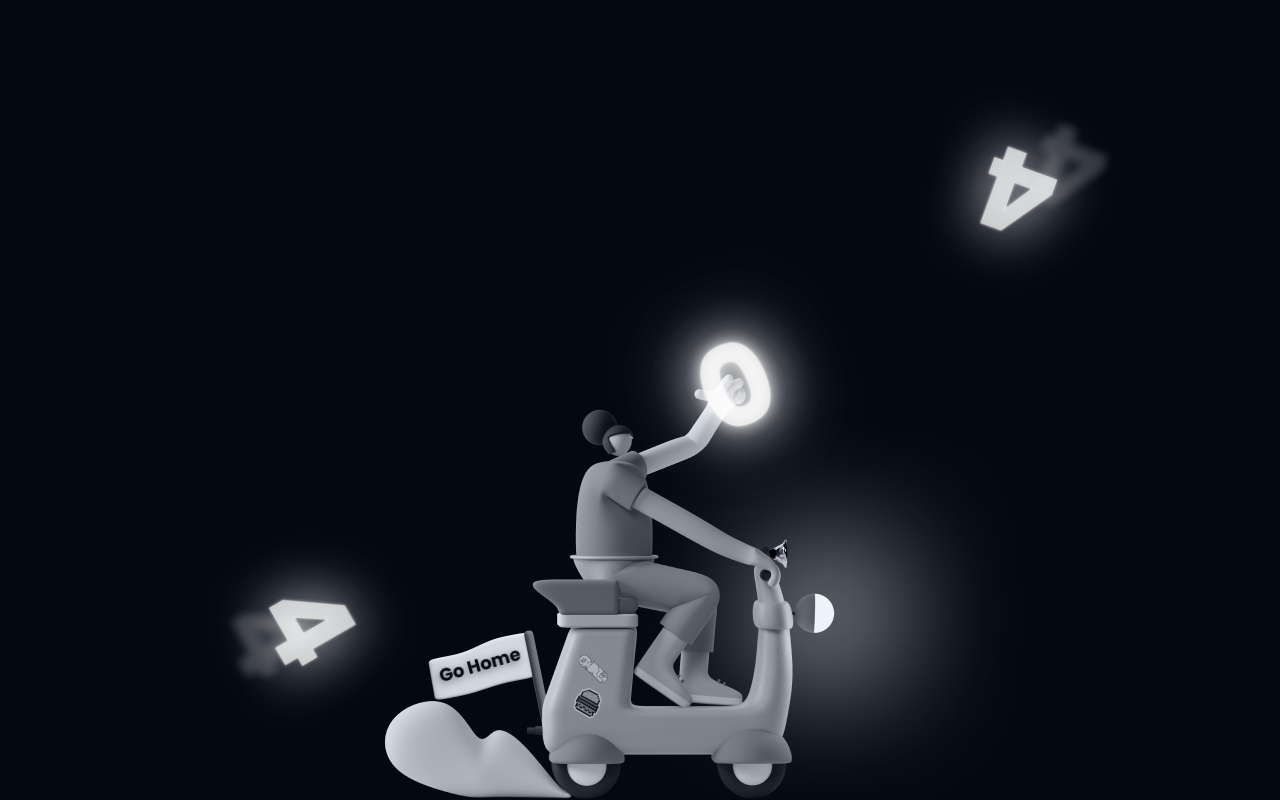
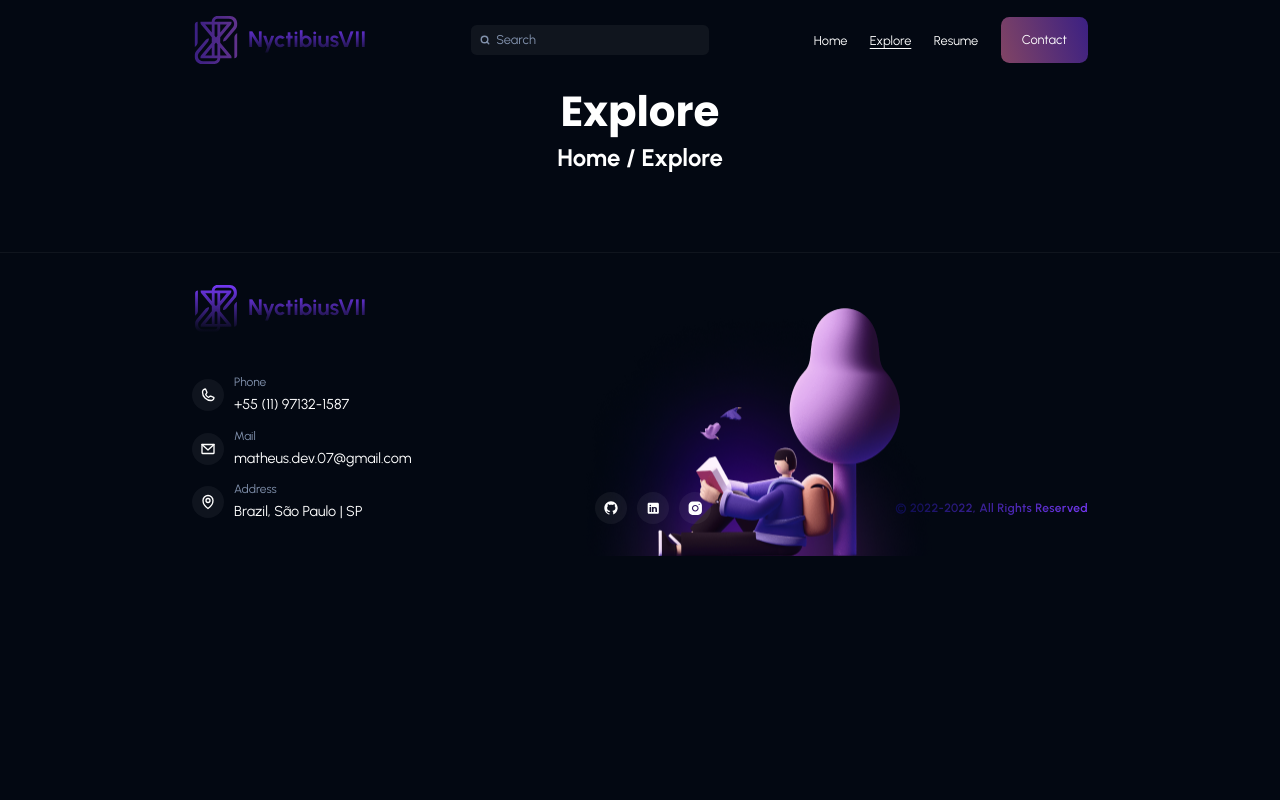
Before and after one commit to NyctibiusVII/Portfolio, a Next.js app: page /explore in a window 1280 px wide. Before the commit this address had no page. Built offline with nearby package versions, Linux system fonts and the light colour scheme.

Commit message:
:construction: chore: Creating the Explore page

```diff
--- /dev/null
+++ b/src/pages/explore.tsx
@@ -0,0 +1,31 @@
+/* Import --------------------------------------------------------------- */
+
+import type { NextPage } from 'next'
+
+import { Header } from '../components/Header'
+import { Footer } from '../components/Footer'
+
+import Head from 'next/head'
+
+import styles from '../styles/pages/explore.module.scss'
+
+/* ---------------------------------------------------------------------- */
+
+const Explore: NextPage = () => {
+    return (
+        <>
+            <Head><title>Portfolio | Explore</title></Head>
+
+            <Header />
+            <div className={styles.container}>
+
+                <h1>Explore</h1>
+                <h2>Home / Explore</h2>
+
+            </div>
+            <Footer />
+        </>
+    )
+}
+
+export default Explore
--- /dev/null
+++ b/src/styles/pages/explore.module.scss
@@ -0,0 +1,10 @@
+.container {
+    width: 100%;
+    height: 100%;
+
+    padding: 5rem 2rem;
+
+    display: flex;
+    flex-direction: column;
+    align-items: center;
+}
```
